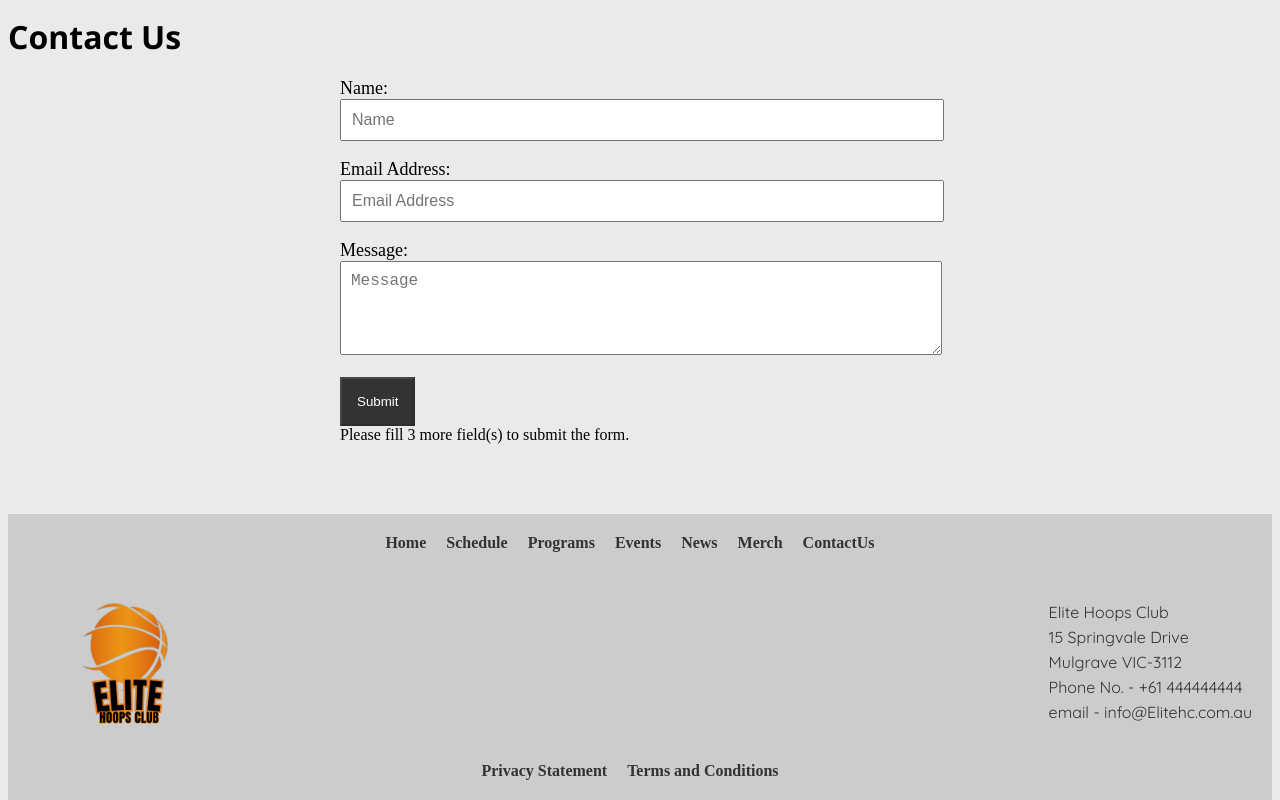
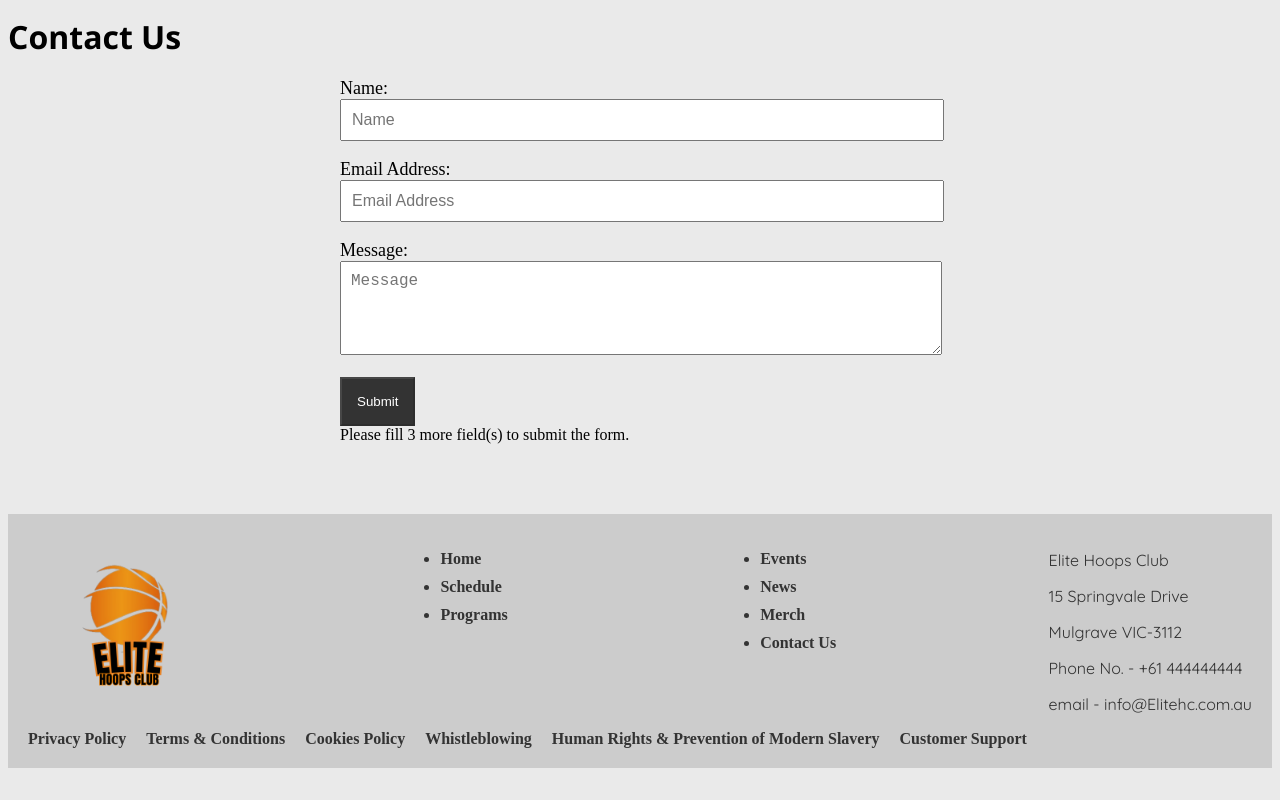
Before and after one commit to MakMongia/EliteFinal, a React (Create React App) app in the folder my-app/: page / in a window 1280 px wide. Shown: the part 4219-5019 px from the top of the page. After the commit the page ends 4987 px from the top, so only its background shows below. Built offline with nearby package versions, Linux system fonts and the light colour scheme.

Commit message:
Footer Almost there
Footer almost there

```diff
--- a/my-app/src/Component/Footer/Footer.css
+++ b/my-app/src/Component/Footer/Footer.css
@@ -10,40 +10,33 @@
 /* Styles for the container holding the links */
 .links-container {
   display: flex;
-  justify-content: center; /* Align links horizontally */
+  justify-content: space-between; /* Adjusted to spread items across */
+  align-items: flex-start; /* Align items to the top */
 }
 
-/* Styles for each row of links */
-.links-row {
-  display: flex;
-  justify-content: space-between; /* Spread links evenly across the row */
-  margin-bottom: 10px; /* Add space between rows */
+/* Styles for each list */
+.footer-list {
+  margin-right: 20px; /* Add space between lists */
+  margin-left: 20px; /* Add space between lists */
+}
+/* Styles for the list items */
+.footer-list li {
+  margin-bottom: 10px; /* Add space between list items */
 }
 
 /* Styles for the contact information */
-.contact-info p {
-  margin: 5px 0; /* Add space around each contact info item */
-}
-
-/* Styles for the footer content section */
-.footer-content {
-  display: flex;
-  justify-content: space-between; /* Spread content evenly */
-  align-items: center; /* Center items vertically */
+.contact-info {
+  margin-left: 20px; /* Add space between the last list and contact info */
 }
 
 /* Styles for the footer logo */
 .footer-logo {
   width: 200px; /* Adjust the width as needed */
-}
-
-/* Styles for the policies section */
-.policies {
-  text-align: center; /* Center-align policy links */
+  margin-top: -10px; /* Move the logo up slightly */
 }
 
 /* Styles for all footer links */
-.footer-link, .policies span {
+.footer-link, span {
   font-weight: bold; /* Make the links bold */
   text-decoration: none; /* Remove default underline */
   cursor: pointer; /* Change cursor to pointer on hover */
@@ -51,11 +44,12 @@
 }
 
 /* Hover styles for footer links and policy links */
-.footer-link:hover, .policies span:hover {
+.footer-link:hover span:hover {
   text-decoration: underline; /* Underline the links on hover */
 }
 
 /* Set link color for policy links */
 .policies span {
   color: #333;
+  text-align: center; /* Center-align the spans */
 }
--- a/my-app/src/Component/Footer/Footer.js
+++ b/my-app/src/Component/Footer/Footer.js
@@ -6,22 +6,22 @@ function Footer() {
   return (
     <footer className="footer">
       <div className="links-container">
-        <div className="links-row">
-          <span className="footer-link" onClick={() => window.location.href = "#home"}>Home</span>
-          <span className="footer-link" onClick={() => window.location.href = "#schedule"}>Schedule</span>
-          <span className="footer-link" onClick={() => window.location.href = "#program"}>Programs</span>
+        <img src={logo} alt="Logo" className="footer-logo" />
+        <div className="footer-list">
+          <ul>
+            <li><span className="footer-link" onClick={() => window.location.href = "#home"}>Home</span></li>
+            <li><span className="footer-link" onClick={() => window.location.href = "#schedule"}>Schedule</span></li>
+            <li><span className="footer-link" onClick={() => window.location.href = "#program"}>Programs</span></li>
+          </ul>
         </div>
-        <div className="links-row">
-          <span className="footer-link" onClick={() => window.location.href = "#events"}>Events</span>
-          <span className="footer-link" onClick={() => window.location.href = "#news"}>News</span>
-          <span className="footer-link" onClick={() => window.location.href = "#merch"}>Merch</span>
+        <div className="footer-list">
+          <ul>
+            <li><span className="footer-link" onClick={() => window.location.href = "#events"}>Events</span></li>
+            <li><span className="footer-link" onClick={() => window.location.href = "#news"}>News</span></li>
+            <li><span className="footer-link" onClick={() => window.location.href = "#merch"}>Merch</span></li>
+            <li><span className="footer-link" onClick={() => window.location.href = "#contactus"}>Contact Us</span></li>
+          </ul>
         </div>
-        <div className="links-row">
-          <span className="footer-link" onClick={() => window.location.href = "#contactus"}>ContactUs</span>
-        </div>
-      </div>
-      <div className="footer-content">
-        <img src={logo} alt="Logo" className="footer-logo" />
         <div className="contact-info">
           <p>Elite Hoops Club</p>
           <p>15 Springvale Drive</p>
@@ -31,10 +31,13 @@ function Footer() {
         </div>
       </div>
       <div className="policies">
-       <span className="footer-link">Privacy Statement</span>
-       <span className="footer-link">Terms and Conditions</span>
+        <span className="footer-link">Privacy Policy</span>
+        <span className="footer-link">Terms & Conditions</span>
+        <span className="footer-link">Cookies Policy</span>
+        <span className="footer-link">Whistleblowing</span>
+        <span className="footer-link">Human Rights & Prevention of Modern Slavery</span>
+        <span className="footer-link">Customer Support</span>
       </div>
-
     </footer>
   );
 }
```
